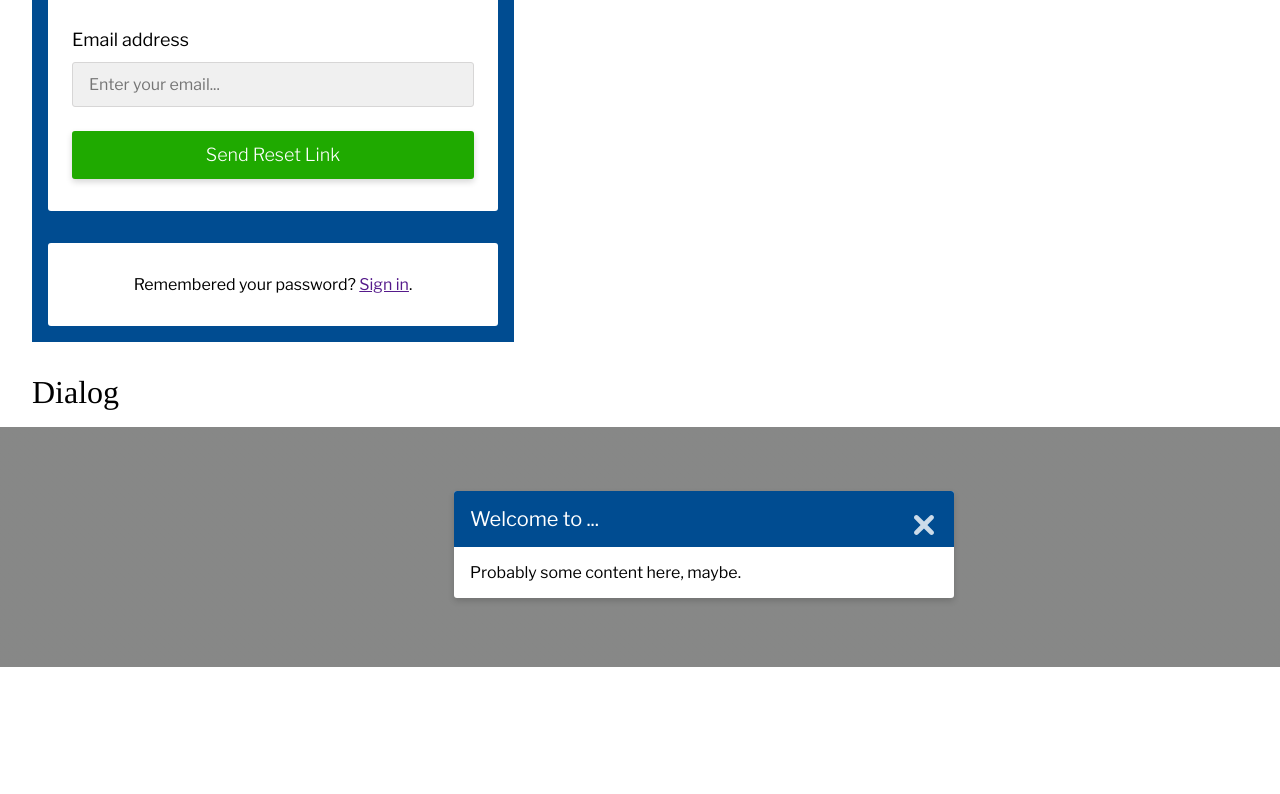
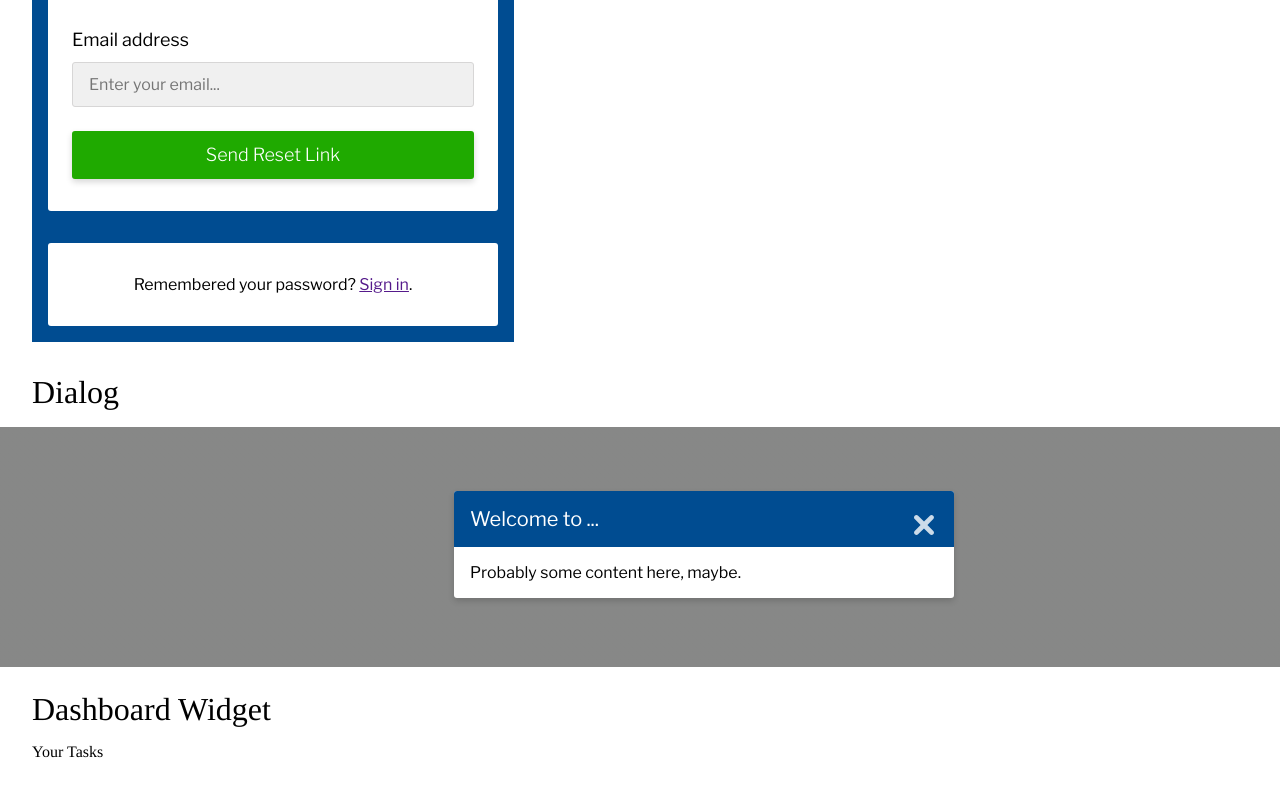
Before and after one commit to AdamMcquiff/proj-webapp, an Angular app: page /sink in a window 1280 px wide. Shown: the part 3707-4501 px from the top of the page. Before the commit the page ends 4374 px from the top, so only its background shows below. Built offline with nearby package versions, Linux system fonts and the light colour scheme.

Commit message:
Added close animation and appropriate JavaScript to close dialog

```diff
--- a/src/app/sink.component.html
+++ b/src/app/sink.component.html
@@ -273,8 +273,37 @@
                 <div class="dialog-body">
                     Probably some content here, maybe.
                 </div>
+
+                <script>
+                    // let dialog = document.getElementsByClassName('dialog');
+                    // let cancelButton = document.getElementsByClassName('dialog-dismiss-btn')
+
+                    // cancelButton.addEventListener('click', () => {
+                    //     dialog.close()
+                    // })
+                </script>
             </dialog>
 
         </div>
     </article>
+
+    <br><br><br><br><br><br><br><br><br><br><br><br>
+
+    <article class="sink-section">
+        <h2 class="sink-section-title">Dashboard Widget</h2>
+
+        <article class="dashboard-widget">
+            <div class="dashboard-widget-header">
+                <h3 class="dashboard-widget-title">
+                    Your Tasks
+                </h3>
+            </div>
+
+            <div class="dashboard-widget-body">
+                <div class="dashboard-widget-row">
+
+                </div>
+            </div>
+        </article>
+    </article>
 </main>
--- a/src/app/sink.component.ts
+++ b/src/app/sink.component.ts
@@ -7,4 +7,8 @@ import { Component } from '@angular/core';
 
 export class SinkComponent {
   title = 'sink';
+
+  constructor () {
+
+  }
 }
--- a/src/sass/modules/_dialog.scss
+++ b/src/sass/modules/_dialog.scss
@@ -12,6 +12,10 @@
 
     padding: 0;
     width: 31.25em;
+
+    &--hidden {
+        animation: hide-dialog 5s 1;
+    }
 
     &-header {
         background: $dark-blue;
@@ -59,4 +63,22 @@
             opacity: 1;
         }
     }
+
+    @keyframes hide-dialog {
+        0% {
+            transform: scale(1);
+        }
+        5% {
+            transform: scale(1.2);
+        }
+        15% {
+            transform: scale(0);
+        }
+        75% {
+            transform: scale(0);
+        }
+        100% {
+            transform: scale(1);
+        }
+    }
 }
```
